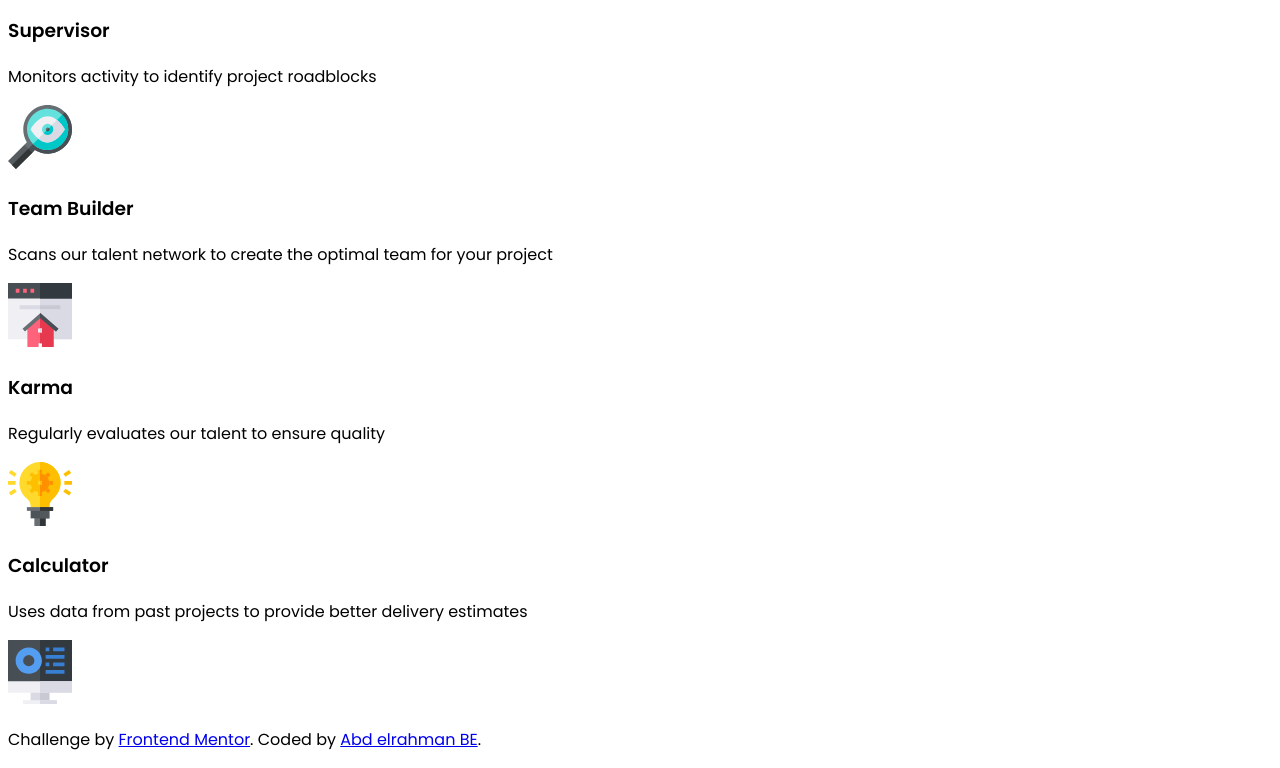
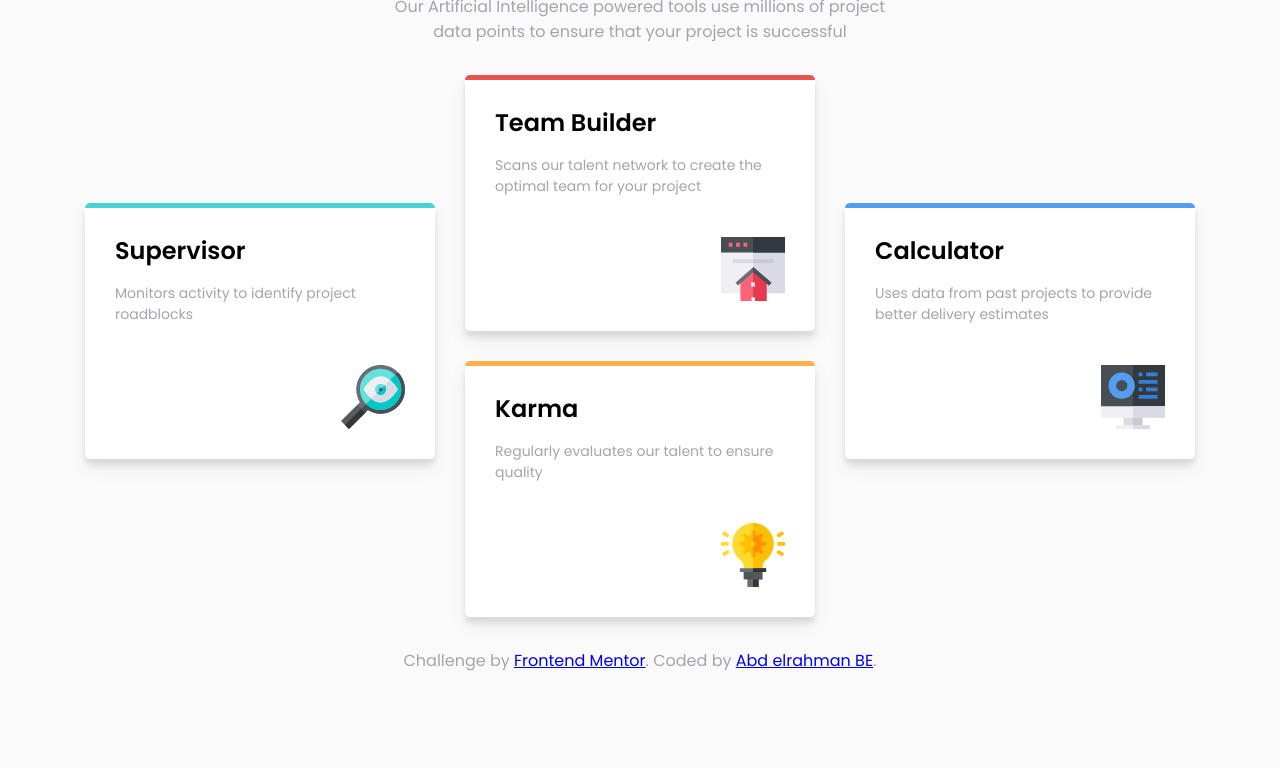
Before and after one commit to Boody2004/Four-card-feature-section-BE, a plain HTML site: page index.html in a window 1280 px wide. Shown: the part 188-956 px from the top of the page. After the commit the page ends 877 px from the top, so only its background shows below. Drawn offline with Linux system fonts and the light colour scheme.

Commit message:
add a css style

```diff
--- a/index.html
+++ b/index.html
@@ -15,9 +15,10 @@
 
 <body>
   <header>
-    <h1>Reliable, efficient delivery</h1>
-    <h1>Powered by Technology</h1>
-
+    <h1>
+      Reliable, efficient delivery
+      <span>Powered by Technology</span>
+    </h1>
     <p>
       Our Artificial Intelligence powered tools use millions of project data points
       to ensure that your project is successful
@@ -26,35 +27,38 @@
 
   <div class="container">
 
-    <div class="box">
-      <h3>Supervisor</h3>
+    <div class="box box-cyan box-push">
+      <h2>Supervisor</h2>
       <p>Monitors activity to identify project roadblocks</p>
       <img src="images/icon-supervisor.svg" alt="supervisor">
     </div>
 
-    <div class="box">
-      <h3>Team Builder</h3>
+    <div class="box box-red">
+      <h2>Team Builder</h2>
       <p>Scans our talent network to create the optimal team for your project</p>
       <img src="images/icon-team-builder.svg" alt="builder">
     </div>
 
-    <div class="box">
-      <h3>Karma</h3>
+    <div class="box box-blue box-push">
+      <h2>Calculator</h2>
+      <p>Uses data from past projects to provide better delivery estimates</p>
+      <img src="images/icon-calculator.svg" alt="calculator">
+    </div>
+
+    <div class="box box-orange">
+      <h2>Karma</h2>
       <p>Regularly evaluates our talent to ensure quality</p>
       <img src="images/icon-karma.svg" alt="karma">
-    </div>
 
-    <div class="box">
-      <h3>Calculator</h3>
-      <p>Uses data from past projects to provide better delivery estimates</p>
-      <img src="images/icon-calculator.svg" alt="calculator">
     </div>
   </div>
 
   <footer>
-    <p class="attribution">
-      Challenge by <a href="https://www.frontendmentor.io?ref=challenge" target="_blank">Frontend Mentor</a>.
-      Coded by <a href="https://boody-be-portfolio.herokuapp.com/">Abd elrahman BE</a>.
+    <p>
+      Challenge by
+      <a
+        href="https://www.frontendmentor.io?ref=challenge" target="_blank">Frontend Mentor</a>.
+      Coded by <a href="https://boody-be-portfolio.herokuapp.com/" target="_blank">Abd elrahman BE</a>.
     </p>
   </footer>
 </body>
--- a/style.css
+++ b/style.css
@@ -1,4 +1,83 @@
 @import url('https://fonts.googleapis.com/css2?family=Poppins:wght@200;400;600&display=swap');
+* {
+    box-sizing: border-box;
+}
 body {
+    background-color: hsl(0, 0%, 98%);
     font-family: 'Poppins', sans-serif;
 }
+header {
+    margin: 0 auto;
+    max-width: 500px;
+    text-align: center;
+}
+h1 {
+    font-weight: 200;
+    margin: 0;
+    margin-top: 70px;
+}
+h1 span {
+    font-weight: 600;
+}
+p {
+    color: hsl(229, 6%, 66%);
+}
+.container {
+    display: flex;
+    flex-wrap: wrap;
+    justify-content: center;
+    margin: 0 auto;
+    width: 1140px;
+}
+.box {
+    background-color: #fff;
+    box-shadow: 0 10px 20px rgba(0,0,0,0.05), 0 6px 6px rgba(0,0,0,0.1);
+    border-radius: 5px;
+    padding: 30px;
+    position: relative;
+    overflow: hidden;
+    margin: 15px;
+    width: 350px;
+}
+.box::after {
+    content: '';
+    position: absolute;
+    top: 0;
+    left: 0;
+    height: 5px;
+    width: 100%;
+}
+.box-cyan::after {
+    background-color: hsl(180, 62%, 55%);
+}
+.box-red::after {
+    background-color: hsl(0, 78%, 62%);
+}
+.box-blue::after {
+    background-color: hsl(212, 86%, 64%);
+}
+.box-orange::after {
+    background-color: hsl(34, 97%, 64%);
+}
+.box-push {
+    transform: translateY(50%);
+}
+.box h2 {
+    margin: 0;
+}
+.box p {
+    font-size: 14px;
+    margin: 15px 0 40px;
+}
+.box img {
+    display: block;
+    margin-left: auto;
+}
+footer {
+    text-align: center;
+}
+@media (max-width:775px) {
+    .box-push {
+        transform: translateY(0);
+    }
+}
```
